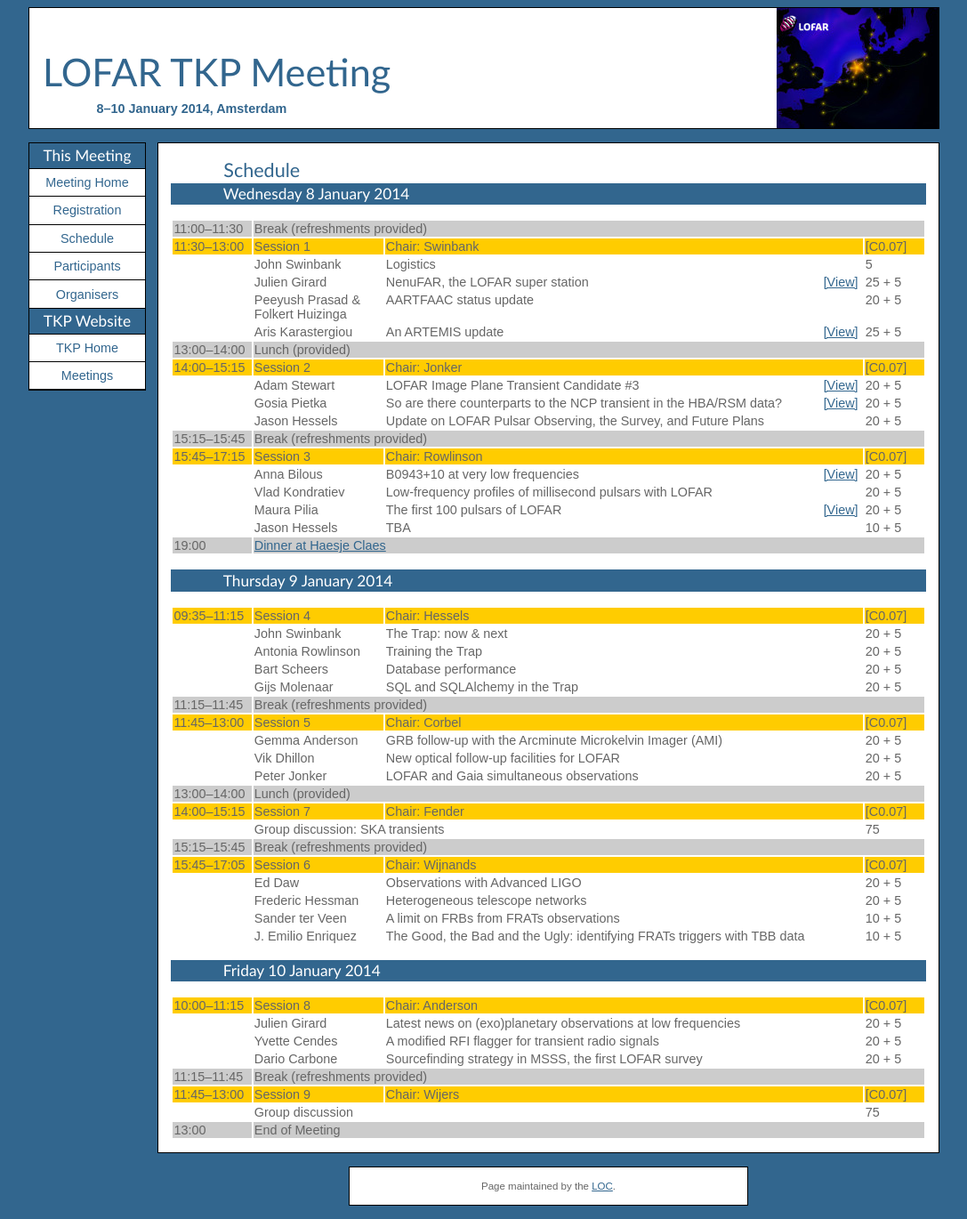
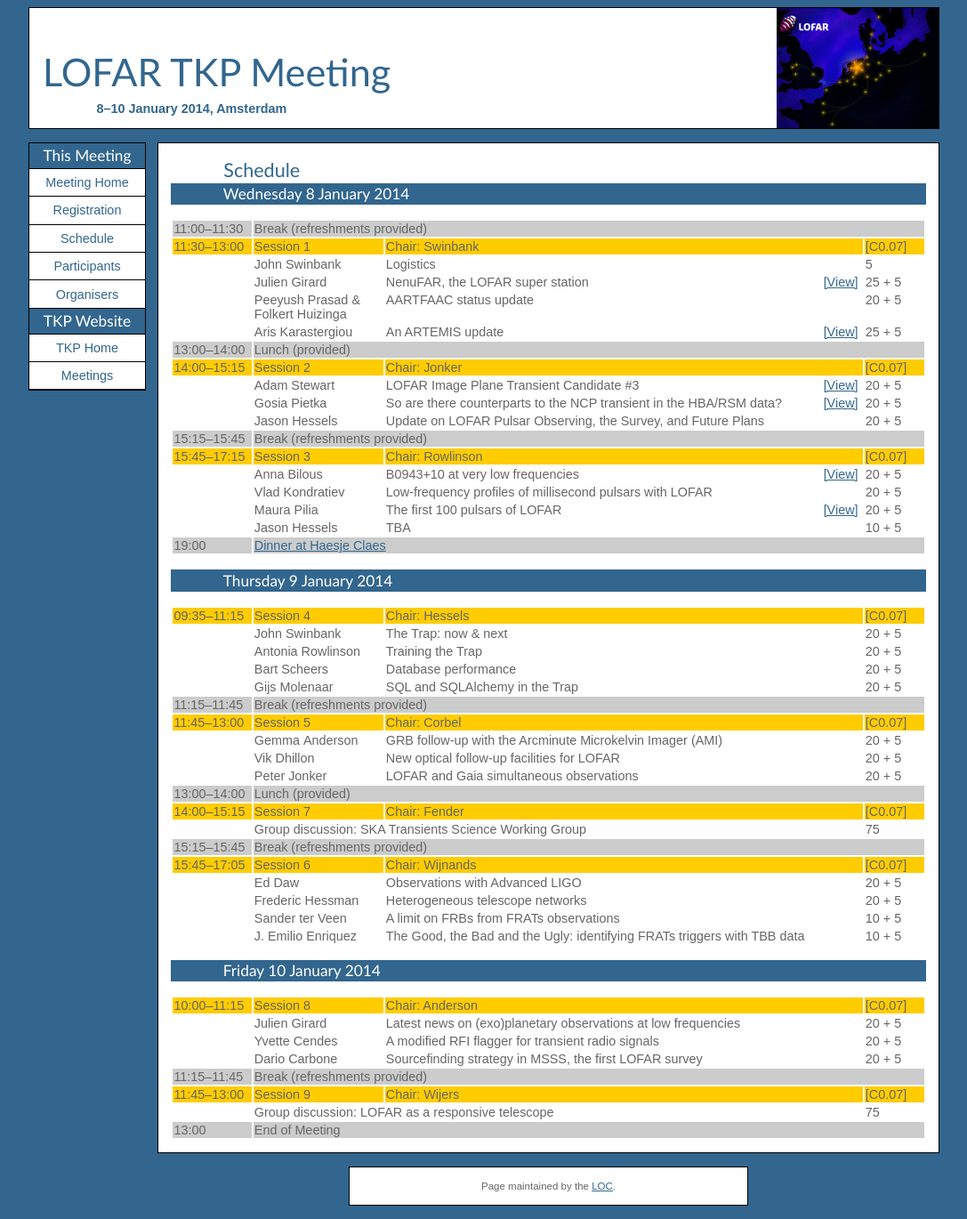
Before and after one commit to transientskp/transientskp.github.com, a Jekyll site: the page built from meetings/2014-01/schedule.html, in a window 1280 px wide. Shown: the whole page at 89% size, without its empty margins (96-1183 px from the left). Built offline with Jekyll 4.4.1, drawn with Linux system fonts in a browser that asks for light colours.

Commit message:
Subjects for discussion sessions

```diff
--- a/meetings/2014-01/schedule.html
+++ b/meetings/2014-01/schedule.html
@@ -242,7 +242,7 @@
 
   <tr style="vertical-align: top;">
     <td></td>
-    <td colspan=3>Group discussion: SKA transients</td>
+    <td colspan=3>Group discussion: SKA Transients Science Working Group</td>
     <td>75</td>
   </tr>
 
@@ -346,7 +346,7 @@
 
   <tr style="vertical-align: top;">
     <td></td>
-    <td colspan=3>Group discussion</td>
+    <td colspan=3>Group discussion: LOFAR as a responsive telescope</td>
     <td>75</td>
   </tr>
 
```
